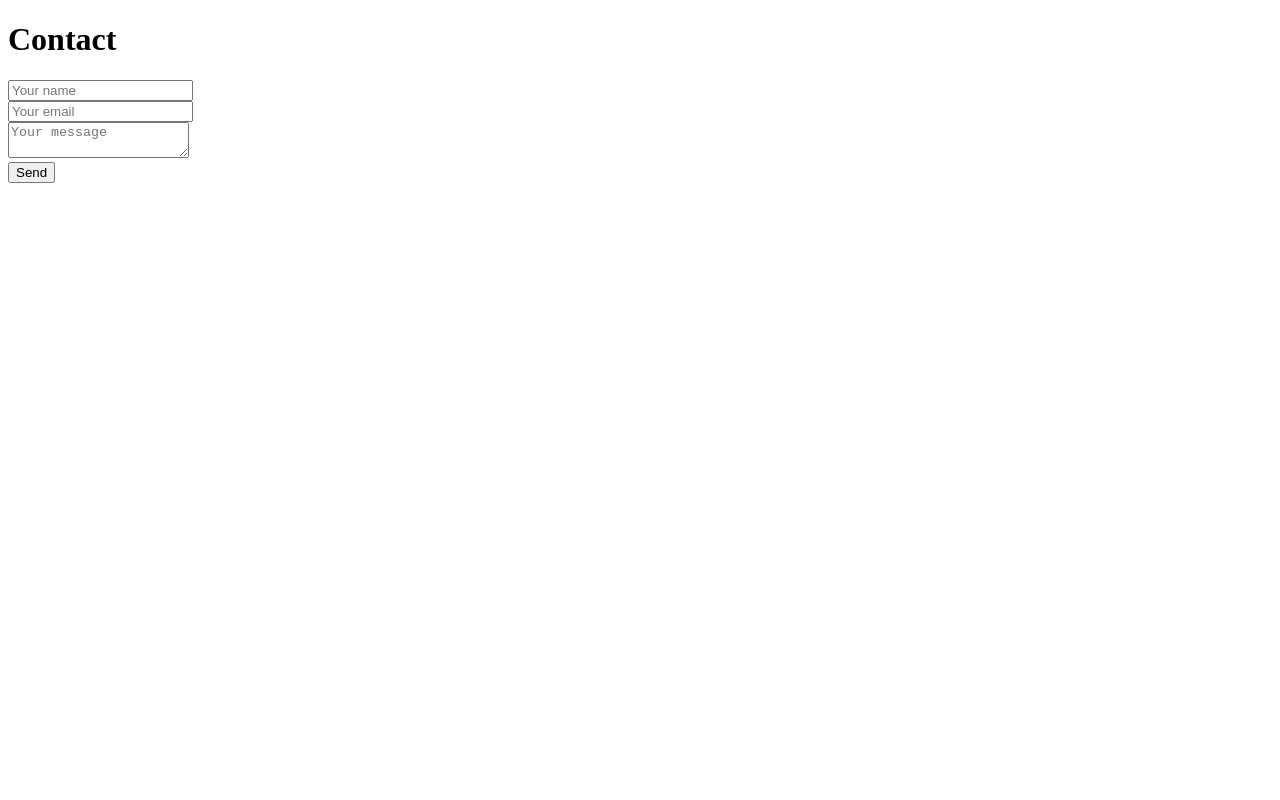
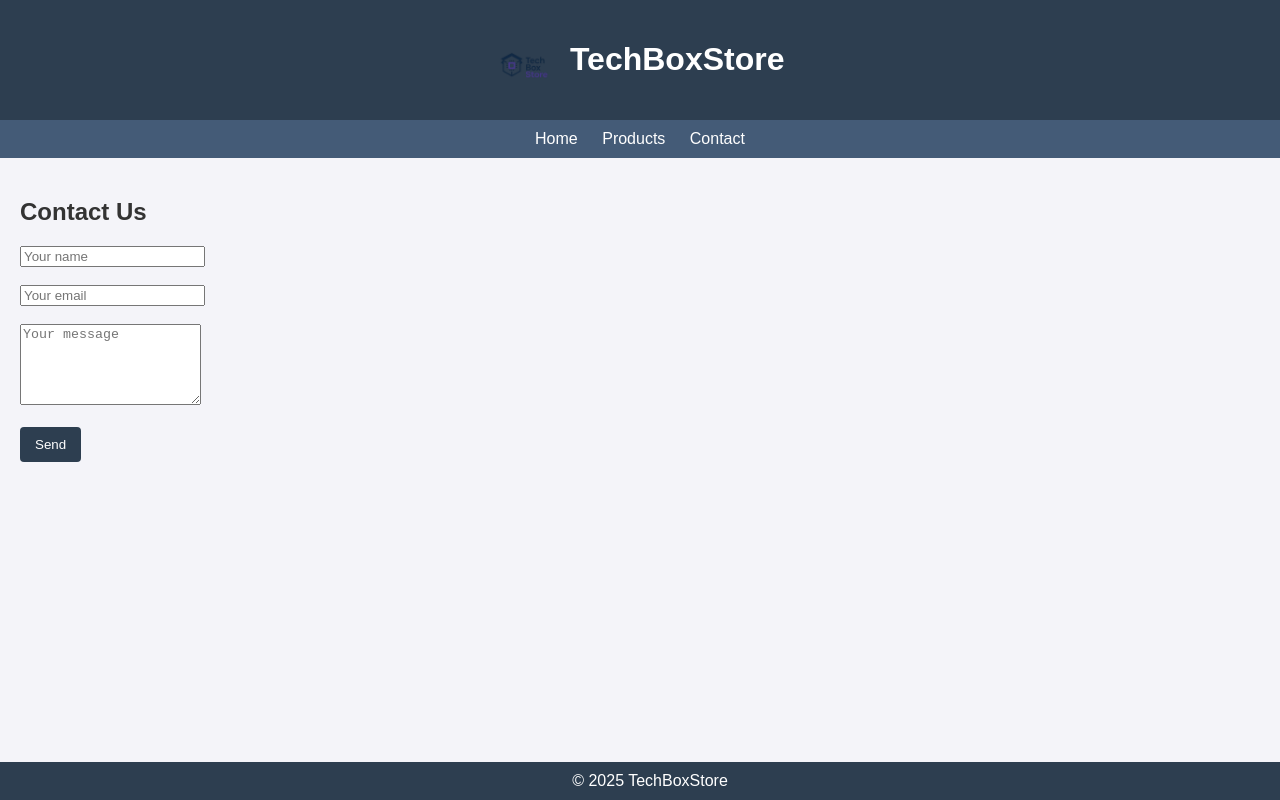
Before and after one commit to dmiron23-star/TechBoxStore, a plain HTML site: page contact.html in a window 1280 px wide. Drawn offline with Linux system fonts and the light colour scheme.

Commit message:
Add files via upload

```diff
--- a/contact.html
+++ b/contact.html
@@ -1,9 +1,30 @@
-<!DOCTYPE html><html><head><meta charset='UTF-8'><title>TechBoxStore</title></head><body>
-    <h1>Contact</h1>
-    <form action="https://formsubmit.co/danielmiron890@gmail.com" method="POST">
-        <input type="text" name="name" placeholder="Your name" required><br>
-        <input type="email" name="email" placeholder="Your email" required><br>
-        <textarea name="message" placeholder="Your message"></textarea><br>
-        <button type="submit">Send</button>
-    </form>
-    </body></html>
+
+<!DOCTYPE html>
+<html lang="en">
+<head>
+    <meta charset="UTF-8">
+    <title>Contact - TechBoxStore</title>
+    <link rel="stylesheet" href="style.css">
+</head>
+<body>
+    <header>
+        <img src="logo.png" alt="TechBoxStore Logo" style="height:60px; vertical-align:middle;">
+        <h1 style="display:inline-block; margin-left:10px;">TechBoxStore</h1>
+    </header>
+    <nav>
+        <a href="index.html">Home</a>
+        <a href="products.html">Products</a>
+        <a href="contact.html">Contact</a>
+    </nav>
+    <main>
+        <h2>Contact Us</h2>
+        <form action="https://formsubmit.co/danielmiron890@gmail.com" method="POST">
+            <input type="text" name="name" placeholder="Your name" required><br><br>
+            <input type="email" name="email" placeholder="Your email" required><br><br>
+            <textarea name="message" placeholder="Your message" rows="5" required></textarea><br><br>
+            <button type="submit">Send</button>
+        </form>
+    </main>
+    <footer>© 2025 TechBoxStore</footer>
+</body>
+</html>
--- /dev/null
+++ b/style.css
@@ -0,0 +1,51 @@
+
+body {
+    font-family: Arial, sans-serif;
+    background-color: #f4f4f9;
+    color: #333;
+    margin: 0;
+    padding: 0;
+}
+header {
+    background-color: #2d3e50;
+    color: white;
+    padding: 20px;
+    text-align: center;
+}
+nav {
+    background-color: #445b77;
+    padding: 10px;
+    text-align: center;
+}
+nav a {
+    color: white;
+    margin: 0 10px;
+    text-decoration: none;
+}
+main {
+    padding: 20px;
+}
+.product {
+    background-color: white;
+    border: 1px solid #ddd;
+    border-radius: 5px;
+    padding: 15px;
+    margin: 10px 0;
+}
+button {
+    background-color: #2d3e50;
+    color: white;
+    border: none;
+    padding: 10px 15px;
+    cursor: pointer;
+    border-radius: 4px;
+}
+footer {
+    background-color: #2d3e50;
+    color: white;
+    text-align: center;
+    padding: 10px;
+    position: fixed;
+    width: 100%;
+    bottom: 0;
+}
```
Also changed, not shown: index.html (+13 -5 lines), products.html (added, +78 -0 lines), thank-you.html (added, +21 -0 lines), logo.png (added).
